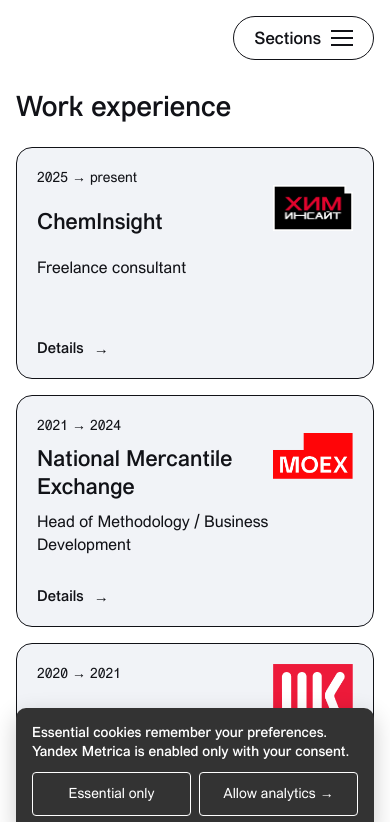
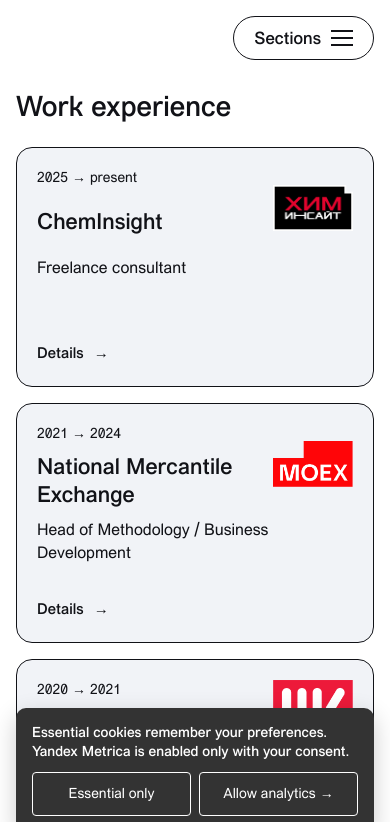
Before and after one commit to gitsvitya/svitya-personal, a Next.js app: page /en/work in a window 390 px wide. Shown: the top 822 px of the page. Built offline with nearby package versions, Linux system fonts and the light colour scheme.

Commit message:
Fixed: unify card heights and stabilize modal focus and GitHub browser checks

```diff
--- a/src/components/Card/Card.module.css
+++ b/src/components/Card/Card.module.css
@@ -1,6 +1,6 @@
 .card {
   /* Shared by all sections, with room for the longest localized card text. */
-  --card-height: 216px;
+  --card-height: 224px;
   display: grid;
   grid-template-columns: minmax(0, 1fr) 112px;
   gap: 24px;
@@ -65,6 +65,7 @@
   padding-top: 8px;
   font-size: 16px;
   font-weight: 400;
+  line-height: 1.5;
   color: var(--text-primary);
   transition: color var(--transition-theme);
 }
@@ -92,25 +93,25 @@
 
 @media (max-width: 1240px) {
   .card {
-    --card-height: 252px;
+    --card-height: 260px;
   }
 }
 
 @media (max-width: 1100px) {
   .card {
-    --card-height: 280px;
+    --card-height: 288px;
   }
 }
 
 @media (max-width: 960px) {
   .card {
-    --card-height: 216px;
+    --card-height: 224px;
   }
 }
 
 @media (max-width: 640px) {
   .card {
-    --card-height: 232px;
+    --card-height: 240px;
     grid-template-columns: minmax(0, 1fr) 80px;
     grid-template-rows: min-content min-content 1fr min-content;
     padding: 20px;
--- a/src/components/Modal/Modal.tsx
+++ b/src/components/Modal/Modal.tsx
@@ -87,7 +87,8 @@
     return () => {
       window.clearTimeout(timer);
       if (prevFocusedRef.current instanceof HTMLElement) {
-        prevFocusedRef.current.focus();
+        prevFocusedRef.current.focus({ preventScroll: true });
+        prevFocusedRef.current.scrollIntoView({ block: "nearest", behavior: "instant" });
       }
     };
   }, []);
```
Also changed, not shown: 2 other files (tests, documents, lock files or other folders).
